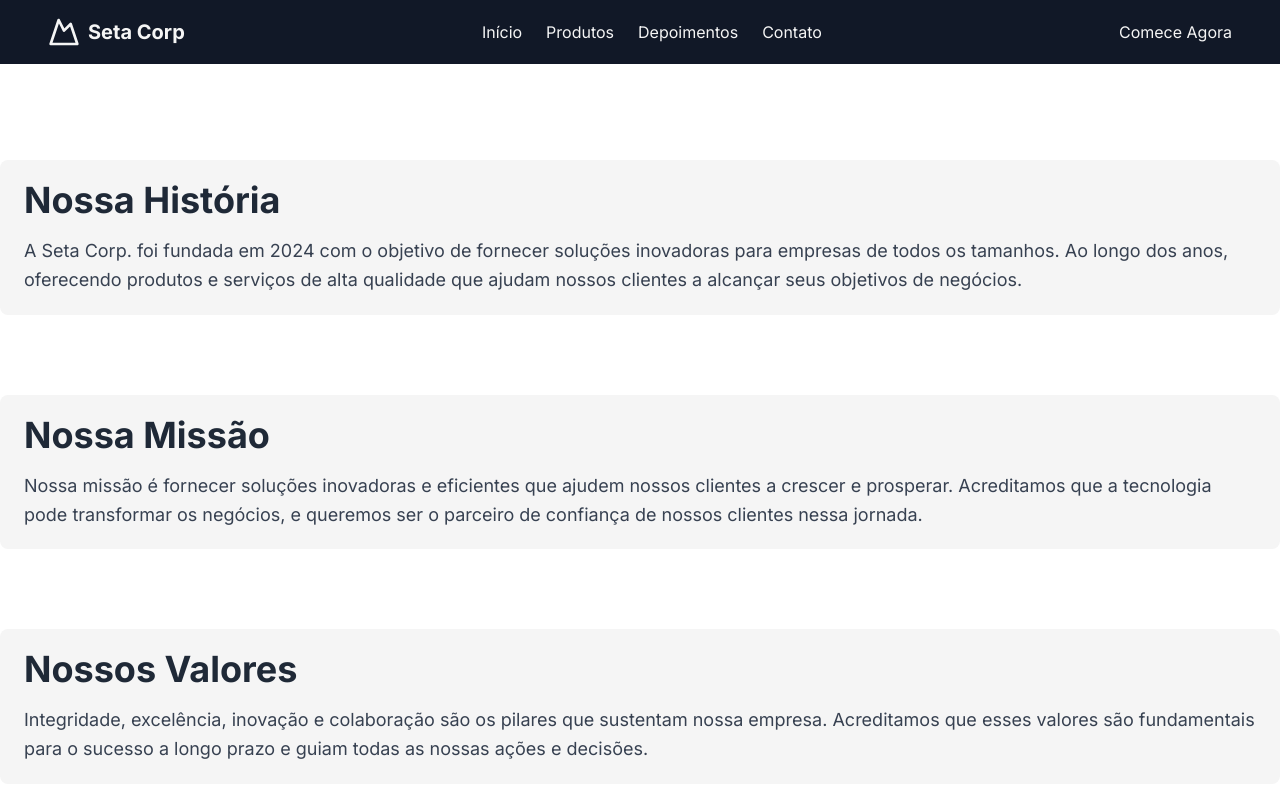
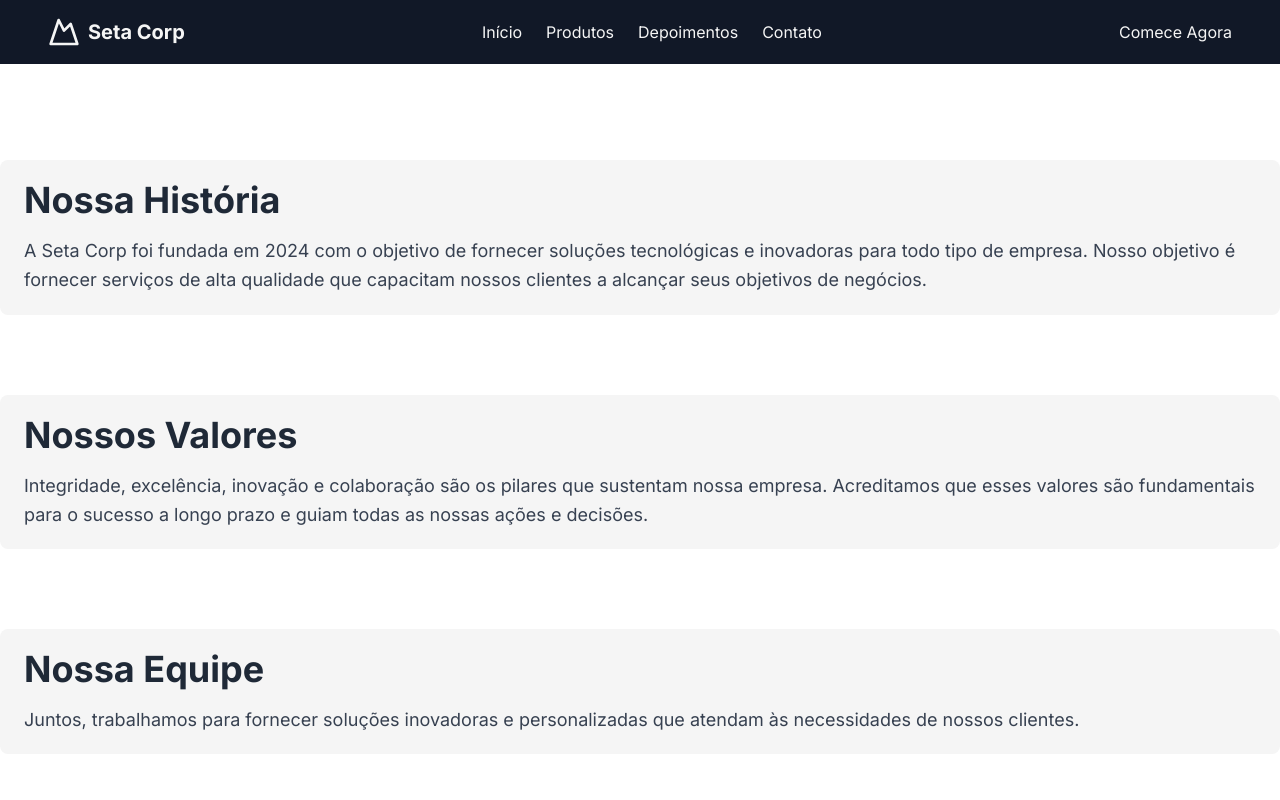
Before and after one commit to henriquecarmellim/setacorp, a Next.js app: page /saibamais in a window 1280 px wide. Shown: the top 800 px of the page. Built offline with nearby package versions, Linux system fonts and the light colour scheme.

Commit message:
Atualizar o components.tsx

```diff
--- a/src/app/saibamais/components.tsx
+++ b/src/app/saibamais/components.tsx
@@ -14,11 +14,7 @@ export function Cards() {
 const sectionsData = [
     {
       title: "Nossa História",
-      content: "A Seta Corp. foi fundada em 2024 com o objetivo de fornecer soluções inovadoras para empresas de todos os tamanhos. Ao longo dos anos, oferecendo produtos e serviços de alta qualidade que ajudam nossos clientes a alcançar seus objetivos de negócios."
-    },
-    {
-      title: "Nossa Missão",
-      content: "Nossa missão é fornecer soluções inovadoras e eficientes que ajudem nossos clientes a crescer e prosperar. Acreditamos que a tecnologia pode transformar os negócios, e queremos ser o parceiro de confiança de nossos clientes nessa jornada."
+      content: "A Seta Corp foi fundada em 2024 com o objetivo de fornecer soluções tecnológicas e inovadoras para todo tipo de empresa. Nosso objetivo é fornecer serviços de alta qualidade que capacitam nossos clientes a alcançar seus objetivos de negócios."
     },
     {
       title: "Nossos Valores",
@@ -26,6 +22,6 @@ const sectionsData = [
     },
     {
       title: "Nossa Equipe",
-      content: "Nossa equipe é composta por profissionais altamente qualificados. Juntos, trabalhamos para fornecer soluções inovadoras e personalizadas que atendam às necessidades de nossos clientes."
+      content: "Juntos, trabalhamos para fornecer soluções inovadoras e personalizadas que atendam às necessidades de nossos clientes."
     }
 ];
```
